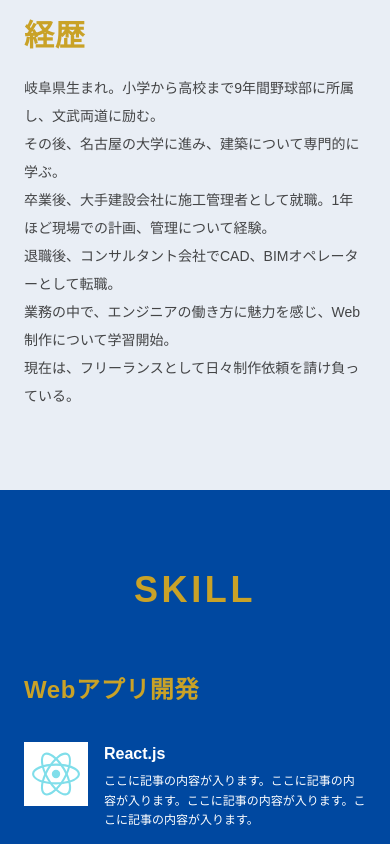
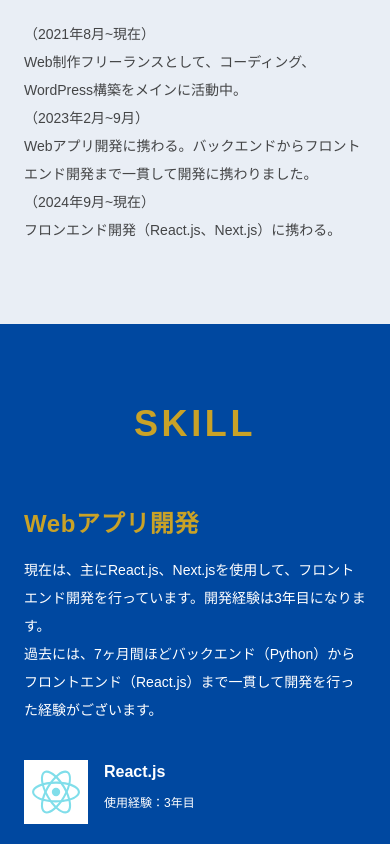
Before and after one commit to ai-dev-toraji/portfolio, a Next.js app: page /about in a window 390 px wide. Shown: the part 820-1664 px from the top of the page. Built offline with nearby package versions, Linux system fonts and the light colour scheme.

Commit message:
fix: Aboutページのコンポーネント整理、データ整理

```diff
--- a/app/about/components/Profile.tsx
+++ b/app/about/components/Profile.tsx
@@ -1,42 +1,35 @@
 import SectionTitle from "@/components/ui/section-title";
+import ProfileList from "./ProfileList";
+import Image from "next/image";
 
-export default function Profile() {
+export type ProfileGroup = {
+  title: string;
+  children: React.ReactNode;
+  className?: string;
+};
+
+type ProfileProps = {
+  profileGroups: ProfileGroup[];
+};
+
+export default function Profile({ profileGroups }: ProfileProps) {
   return (
     <section className="bg-(--color-sub) py-20 md:py-28">
       <div className="max-w-5xl mx-auto px-6">
         <SectionTitle color="primary" as="h1">ABOUT</SectionTitle>
-        <div className="grid grid-cols-1 md:grid-cols-2 gap-10 md:gap-16 items-start">
+        <div className="grid grid-cols-1 md:grid-cols-[2fr_3fr] gap-10 md:gap-16 items-start">
           {/* Image */}
-          <div className="aspect-square bg-[#C8C8C8] flex items-center justify-center">
-            <span className="text-[#888] tracking-widest text-sm">画像</span>
+          <div className="bg-[#C8C8C8]">
+            <Image className="w-full h-full object-cover" src="/about/profile.png" alt="Profile" width={300} height={300} />
           </div>
 
           {/* Text Content */}
           <div>
-            <h2 className="text-(--color-accent) text-3xl font-bold tracking-wide mb-5">
-              自己紹介
-            </h2>
-            <p className="text-(--color-text)/80 text-sm leading-loose mb-10">
-              岐阜県出身の27歳。現在は、LP/ホームページ制作/を中心に活動をしております。
-              現在は、コーディング、デザイン、ディレクションを行い、多くの方の課題を解決できる存在になりたいと考えております。
-            </p>
-
-            <h2 className="text-(--color-accent) text-3xl font-bold tracking-wide mb-5">
-              経歴
-            </h2>
-            <p className="text-(--color-text)/80 text-sm leading-loose">
-              岐阜県生まれ。小学から高校まで9年間野球部に所属し、文武両道に励む。
-              <br />
-              その後、名古屋の大学に進み、建築について専門的に学ぶ。
-              <br />
-              卒業後、大手建設会社に施工管理者として就職。1年ほど現場での計画、管理について経験。
-              <br />
-              退職後、コンサルタント会社でCAD、BIMオペレーターとして転職。
-              <br />
-              業務の中で、エンジニアの働き方に魅力を感じ、Web制作について学習開始。
-              <br />
-              現在は、フリーランスとして日々制作依頼を請け負っている。
-            </p>
+            {profileGroups.map((group) => (
+              <ProfileList key={group.title} title={group.title} className={group.className}>
+                {group.children}
+              </ProfileList>
+            ))}
           </div>
         </div>
       </div>
--- /dev/null
+++ b/app/about/components/ProfileList.tsx
@@ -0,0 +1,18 @@
+type ProfileListProps = {
+  title: string;
+  children: React.ReactNode;
+  className?: string;
+};
+
+export default function ProfileList({ title, children, className }: ProfileListProps) {
+  return (
+    <div className={className}>
+      <h2 className="text-(--color-accent) text-3xl font-bold tracking-wide mb-5">
+        {title}
+      </h2>
+      <div className="text-(--color-text)/80 text-sm leading-loose">
+        {children}
+      </div>
+    </div>
+  );
+}
--- a/app/about/components/SkillItem.tsx
+++ b/app/about/components/SkillItem.tsx
@@ -1,9 +1,9 @@
 import Image from "next/image";
 
 export type Skill = {
+  iconSrc: string;
   name: string;
-  description: string;
-  iconSrc: string;
+  experience?: number;
 };
 
 export default function SkillItem({ skill }: { skill: Skill }) {
@@ -16,7 +16,7 @@ export default function SkillItem({ skill }: { skill: Skill }) {
       </div>
       <div>
         <h4 className="text-white font-bold text-base mb-1.5">{skill.name}</h4>
-        <p className="text-white text-xs leading-relaxed">{skill.description}</p>
+        <span className="text-white text-xs leading-relaxed">使用経験：{skill.experience}年目</span>
       </div>
     </div>
   );
--- /dev/null
+++ b/app/about/components/SkillList.tsx
@@ -0,0 +1,24 @@
+import SkillItem, { type Skill } from "./SkillItem";
+
+type SkillListProps = {
+  title: string;
+  description: string;
+  skills: Skill[];
+  className?: string;
+};
+
+export default function SkillList({ title, description, skills, className }: SkillListProps) {
+  return (
+    <div className={className}>
+      <h3 className="text-(--color-accent) text-2xl font-bold tracking-wide mb-4">
+        {title}
+      </h3>
+      <p className="text-white text-sm leading-loose mb-4" dangerouslySetInnerHTML={{ __html: description }} />
+      <div className="grid grid-cols-1 gap-2 md:grid-cols-2 md:gap-4">
+        {skills.map((skill) => (
+          <SkillItem key={skill.name} skill={skill} />
+        ))}
+      </div>
+    </div>
+  );
+}
--- a/app/about/components/SkillSection.tsx
+++ b/app/about/components/SkillSection.tsx
@@ -1,121 +1,33 @@
 import SectionTitle from "@/components/ui/section-title";
-import SkillItem, { type Skill } from "./SkillItem";
+import SkillList from "./SkillList";
+import { type Skill } from "./SkillItem";
 
-const webSkills: Skill[] = [
-  {
-    name: "HTML",
-    description: "ここに記事の内容が入ります。ここに記事の内容が入ります。",
-    iconSrc: "/about/icon_html.svg",
-  },
-  {
-    name: "CSS",
-    description:
-      "ここに記事の内容が入ります。ここに記事の内容が入ります。ここに記事の内容が入ります。ここに記事の内容が入ります。",
-    iconSrc: "/about/icon_css.svg",
-  },
-  {
-    name: "JavaScript",
-    description:
-      "ここに記事の内容が入ります。ここに記事の内容が入ります。ここに記事の内容が入ります。ここに記事の内容が入ります。",
-    iconSrc: "/about/icon_js.svg",
-  },
-  {
-    name: "Sass",
-    description:
-      "ここに記事の内容が入ります。ここに記事の内容が入ります。ここに記事の内容が入ります。ここに記事の内容が入ります。",
-    iconSrc: "/about/icon_scss.svg",
-  },
-  {
-    name: "GSAP",
-    description:
-      "ここに記事の内容が入ります。ここに記事の内容が入ります。ここに記事の内容が入ります。ここに記事の内容が入ります。",
-    iconSrc: "/about/icon_gsap.png",
-  },
-  {
-    name: "PHP",
-    description:
-      "ここに記事の内容が入ります。ここに記事の内容が入ります。ここに記事の内容が入ります。ここに記事の内容が入ります。",
-    iconSrc: "/about/icon_php.png",
-  },
-  {
-    name: "WordPress",
-    description:
-      "ここに記事の内容が入ります。ここに記事の内容が入ります。ここに記事の内容が入ります。ここに記事の内容が入ります。",
-    iconSrc: "/about/icon_wordpress.svg",
-  },
-];
+type SkillGroup = {
+  title: string;
+  description: string;
+  skills: Skill[];
+};
 
-const frontendSkills: Skill[] = [
-  {
-    name: "React.js",
-    description:
-      "ここに記事の内容が入ります。ここに記事の内容が入ります。ここに記事の内容が入ります。ここに記事の内容が入ります。",
-    iconSrc: "/about/icon_react.svg",
-  },
-  {
-    name: "Next.js",
-    description:
-      "ここに記事の内容が入ります。ここに記事の内容が入ります。ここに記事の内容が入ります。ここに記事の内容が入ります。",
-    iconSrc: "/about/icon_next.png",
-  },
-  {
-    name: "TypeScript",
-    description:
-      "ここに記事の内容が入ります。ここに記事の内容が入ります。ここに記事の内容が入ります。ここに記事の内容が入ります。",
-    iconSrc: "/about/icon_typescript.svg",
-  },
-  {
-    name: "Material-UI",
-    description:
-      "ここに記事の内容が入ります。ここに記事の内容が入ります。ここに記事の内容が入ります。ここに記事の内容が入ります。",
-    iconSrc: "/about/icon_material-ui.svg",
-  },
-  {
-    name: "Tailwind CSS",
-    description:
-      "ここに記事の内容が入ります。ここに記事の内容が入ります。ここに記事の内容が入ります。ここに記事の内容が入ります。",
-    iconSrc: "/about/icon_tailwind-css.svg",
-  },
-  {
-    name: "Python",
-    description:
-      "ここに記事の内容が入ります。ここに記事の内容が入ります。ここに記事の内容が入ります。ここに記事の内容が入ります。",
-    iconSrc: "/about/icon_python.svg",
-  },
-  {
-    name: "MicroCMS",
-    description:
-      "ここに記事の内容が入ります。ここに記事の内容が入ります。ここに記事の内容が入ります。ここに記事の内容が入ります。",
-    iconSrc: "/about/icon_microcms.svg",
-  },
-];
+type SkillSectionProps = {
+  skillGroups: SkillGroup[];
+};
 
-export default function SkillSection() {
+export default function SkillSection({ skillGroups }: SkillSectionProps) {
   return (
     <section className="bg-(--color-primary) py-20 md:py-28">
       <div className="max-w-5xl mx-auto px-6">
         <SectionTitle color="accent">SKILL</SectionTitle>
 
         <div className="mx-auto">
-          <h3 className="text-(--color-accent) text-2xl font-bold tracking-wide mb-4">
-            Webアプリ開発
-          </h3>
-          <div>
-            {frontendSkills.map((skill) => (
-              <SkillItem key={skill.name} skill={skill} />
-            ))}
-          </div>
-
-          <h3 className="text-(--color-accent) text-2xl font-bold tracking-wide mb-4 mt-12">
-            Web制作
-          </h3>
-          <div>
-            {webSkills.map((skill) => (
-              <SkillItem key={skill.name} skill={skill} />
-            ))}
-          </div>
-
-
+          {skillGroups.map((group, i) => (
+            <SkillList
+              key={group.title}
+              title={group.title}
+              description={group.description}
+              skills={group.skills}
+              className={i > 0 ? "mt-12" : undefined}
+            />
+          ))}
         </div>
       </div>
     </section>
--- a/app/about/page.tsx
+++ b/app/about/page.tsx
@@ -1,19 +1,80 @@
 import Header from "@/components/layout/header";
 import Footer from "@/components/layout/footer";
-import Profile from "./components/Profile";
+import Profile, { type ProfileGroup } from "./components/Profile";
 import SkillSection from "./components/SkillSection";
+import { type Skill } from "./components/SkillItem";
 
 export const metadata = {
   title: "About | MORI CORDER",
 };
+
+const profileGroups: ProfileGroup[] = [
+  {
+    title: "自己紹介",
+    className: "mb-10",
+    children: (
+      <>
+        <p>名前：森寅治</p>
+        <p>生年月日：1996年5月7日(29歳)</p>
+        <p>出身地：岐阜県</p>
+      </>
+    ),
+  },
+  {
+    title: "経歴",
+    children: (
+      <>
+        <p>（2021年8月~現在）</p>
+        <p>Web制作フリーランスとして、コーディング、WordPress構築をメインに活動中。</p>
+        <p>（2023年2月~9月）</p>
+        <p>Webアプリ開発に携わる。バックエンドからフロントエンド開発まで一貫して開発に携わりました。</p>
+        <p>（2024年9月~現在）</p>
+        <p>フロンエンド開発（React.js、Next.js）に携わる。</p>
+      </>
+    ),
+  },
+];
+
+const webSkills: Skill[] = [
+  { name: "HTML",       iconSrc: "/about/icon_html.svg",       experience: 5   },
+  { name: "CSS",        iconSrc: "/about/icon_css.svg",        experience: 5   },
+  { name: "JavaScript", iconSrc: "/about/icon_js.svg",         experience: 5   },
+  { name: "Sass",       iconSrc: "/about/icon_scss.svg",       experience: 5   },
+  { name: "GSAP",       iconSrc: "/about/icon_gsap.png",       experience: 3   },
+  { name: "PHP",        iconSrc: "/about/icon_php.png",        experience: 5   },
+  { name: "WordPress",  iconSrc: "/about/icon_wordpress.svg",  experience: 5   },
+];
+
+const frontendSkills: Skill[] = [
+  { name: "React.js",     iconSrc: "/about/icon_react.svg",        experience: 3   },
+  { name: "Next.js",      iconSrc: "/about/icon_next.png",         experience: 3   },
+  { name: "TypeScript",   iconSrc: "/about/icon_typescript.svg",   experience: 3   },
+  { name: "Material-UI",  iconSrc: "/about/icon_material-ui.svg",  experience: 1   },
+  { name: "Tailwind CSS", iconSrc: "/about/icon_tailwind-css.svg", experience: 2   },
+  { name: "Python",       iconSrc: "/about/icon_python.svg",       experience: 0.7 },
+  { name: "MicroCMS",     iconSrc: "/about/icon_microcms.svg",     experience: 2   },
+];
+
+const skillGroups = [
+  {
+    title: "Webアプリ開発",
+    description: "現在は、主にReact.js、Next.jsを使用して、フロントエンド開発を行っています。開発経験は3年目になります。<br />過去には、7ヶ月間ほどバックエンド（Python）からフロントエンド（React.js）まで一貫して開発を行った経験がございます。",
+    skills: frontendSkills,
+  },
+  {
+    title: "Web制作",
+    description: "Webサイト制作は、これまでに150件以上のサイトに携わってきました。<br />主に、コーディング、WordPress構築、サイトの保守・運用を担当してきました。",
+    skills: webSkills,
+  },
+];
 
 export default function AboutPage() {
   return (
     <>
       <Header />
       <main className="pt-16">
-        <Profile />
-        <SkillSection />
+        <Profile profileGroups={profileGroups} />
+        <SkillSection skillGroups={skillGroups} />
       </main>
       <Footer />
     </>
```
Also changed, not shown: public/about/profile.png (added).
